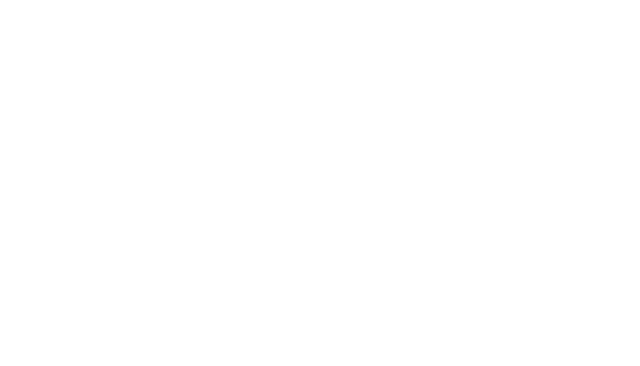
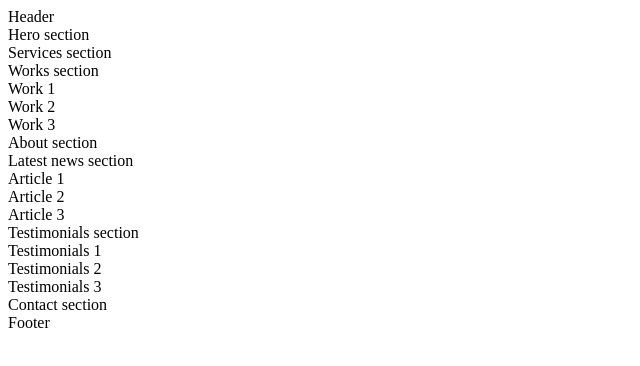
Before and after one commit to soto2571/holbertonschool-web_front_end, a plain HTML site: page html_advanced/6-index.html in a window 1280 px wide. Shown: the whole page, without its empty margins (0-640 px from the left). Drawn offline with Linux system fonts and the light colour scheme.

Commit message:
Auto commit

```diff
--- a/html_advanced/6-index.html
+++ b/html_advanced/6-index.html
@@ -0,0 +1,36 @@
+<!DOCTYPE html>
+<html lang="en" dir="ltr">
+<head>
+    <meta charset="utf-8">
+    <meta name="viewport" content="width=device-width, initial-scale=1.0, viewport-fit=cover">
+    <title>Homepage - Techium</title>
+    <meta name="description" content="Techium is a digital agency">
+    <link rel="icon" type="image/x-icon" href="./favicon.ico">
+    <link rel="icon" type="image/png" href="./favicon.png">
+</head>
+<body>
+    <header>Header</header>
+    <main>
+        <section>Hero section</section>
+        <section>Services section</section>
+        <section>Works section
+            <article>Work 1</article>
+            <article>Work 2</article>
+            <article>Work 3</article>
+        </section>
+        <section>About section</section>
+        <section>Latest news section
+            <article>Article 1</article>
+            <article>Article 2</article>
+            <article>Article 3</article>
+        </section>
+        <section>Testimonials section
+            <article>Testimonials 1</article>
+            <article>Testimonials 2</article>
+            <article>Testimonials 3</article>
+        </section>
+        <section>Contact section</section>
+    </main>
+    <footer>Footer</footer>
+</body>
+</html>
```
Also changed, not shown: html_advanced/5-index.html (+4 -2 lines).
